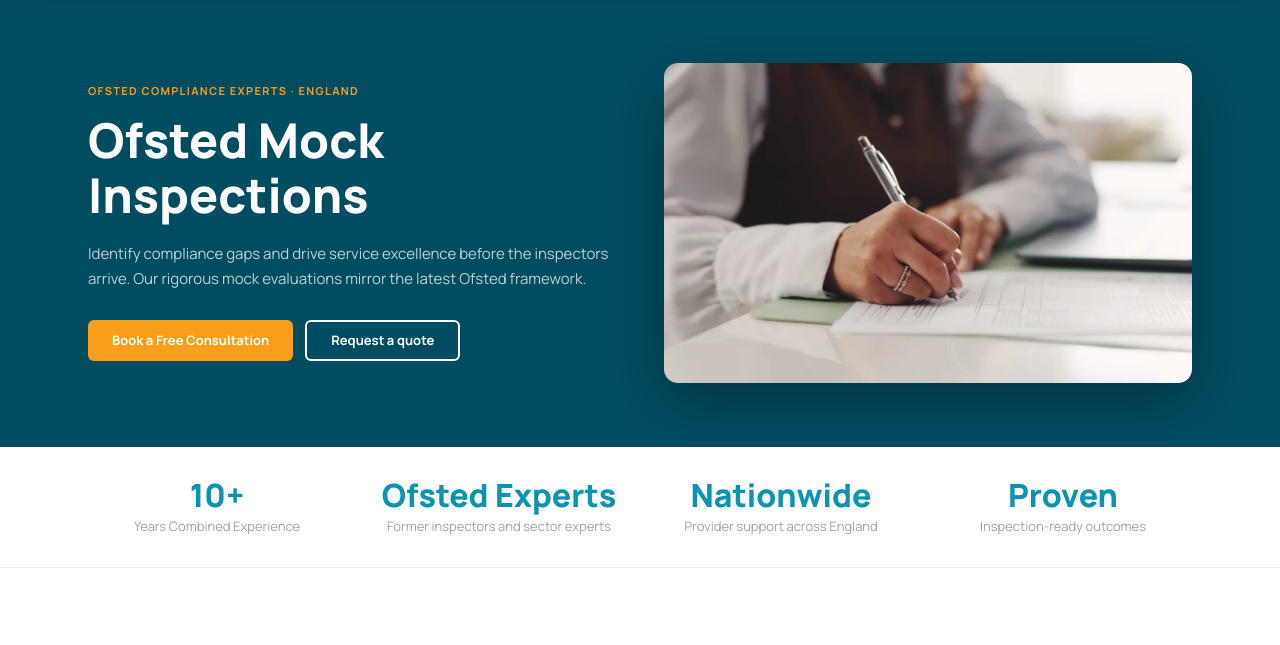
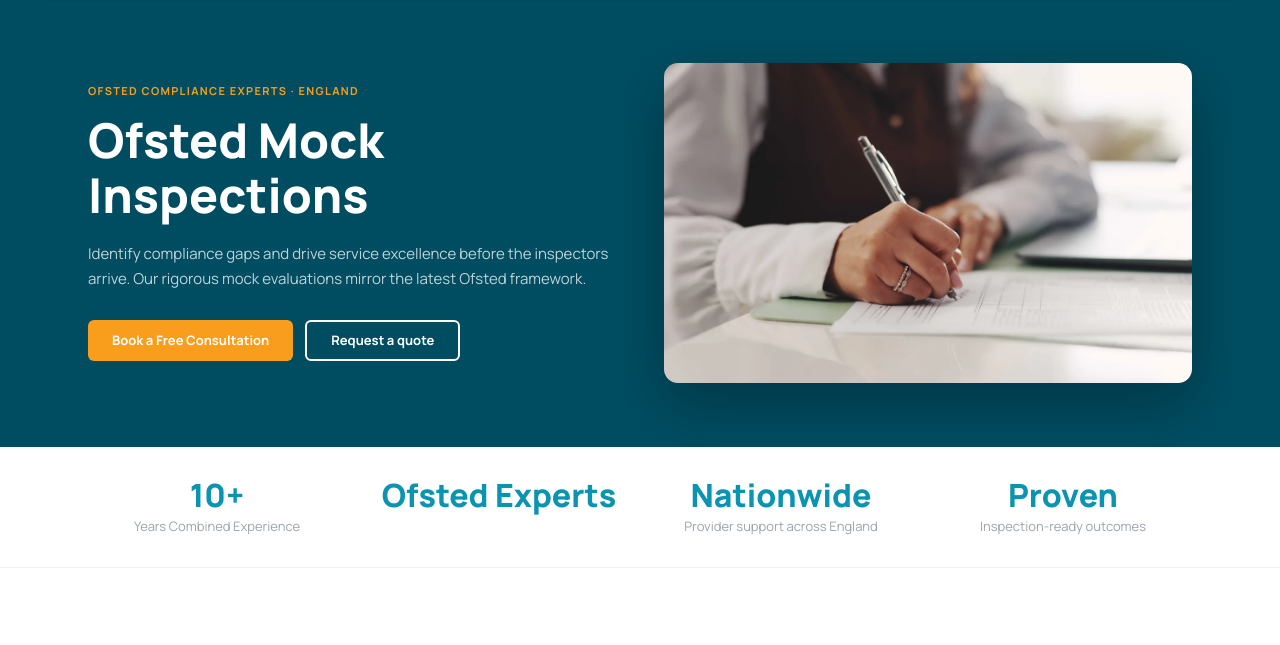
Before and after one commit to Ricki100/SAP, a plain HTML site: page mock-inspections.html in a window 1280 px wide. Shown: the part 74-719 px from the top of the page. Drawn offline with nearby package versions, Linux system fonts and the light colour scheme.

Commit message:
inspectors

```diff
--- a/mock-inspections.html
+++ b/mock-inspections.html
@@ -52,7 +52,6 @@
     </div>
     <div>
       <div style="font:800 32px/1 'Manrope',sans-serif;color:#0a94b2;">Ofsted Experts</div>
-      <div style="font:400 13px/1.4 'Manrope',sans-serif;color:#9ca3af;margin-top:6px;">Former inspectors and sector experts</div>
     </div>
     <div>
       <div style="font:800 32px/1 'Manrope',sans-serif;color:#0a94b2;">Nationwide</div>
```
